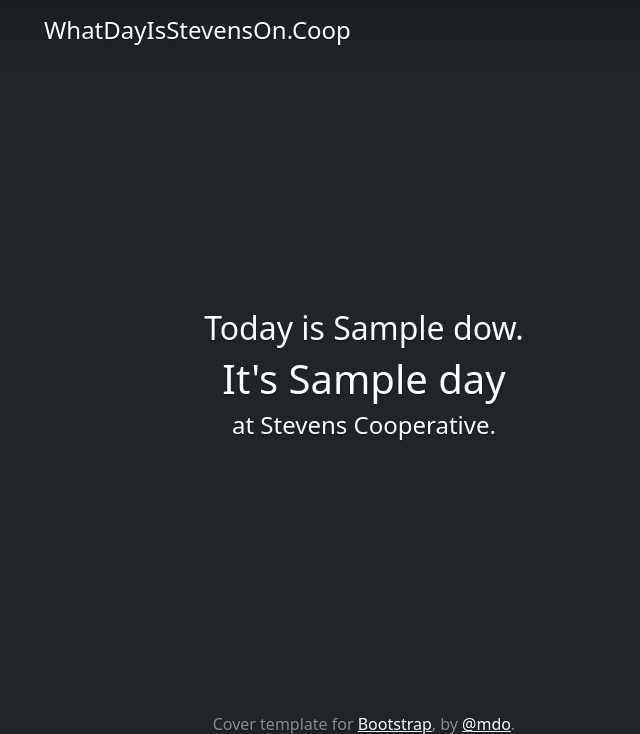
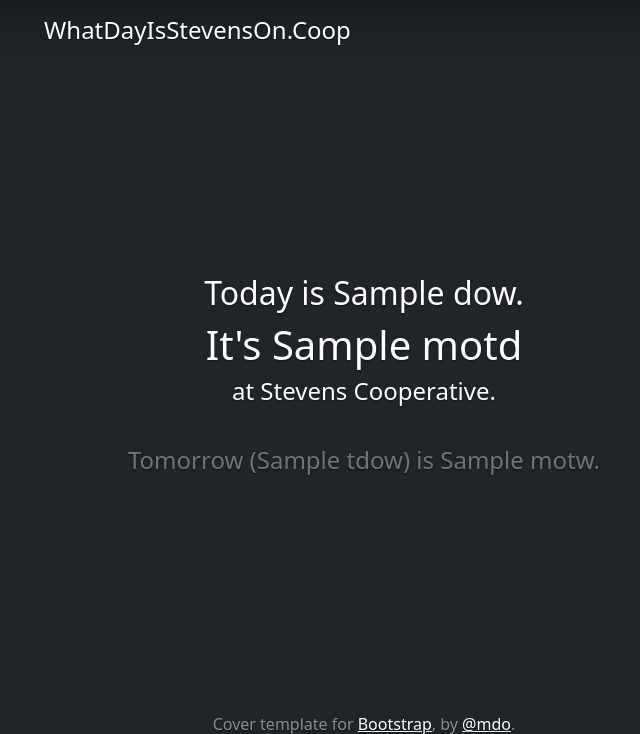
Before and after one commit to anthonymobile/stevens-day-kiosk, a Flask app: template templates/index.html in a window 1280 px wide. Shown: the top 734 px of the page, without its empty margins (276-916 px from the left). Run offline with Flask 2, Linux system fonts and the light colour scheme; the template is opened without the code that fills it: most values are stand-ins (such as "Sample title", 1, 10 or a date in 2020); some libraries are stand-ins or nearby versions.

Commit message:
added tomorrow

```diff
--- a/app.py
+++ b/app.py
@@ -1,5 +1,5 @@
 # https://icalendar.readthedocs.io/en/latest/api.html
-from datetime import date, datetime
+from datetime import date, datetime, timedelta
 from icalendar import Calendar, Event
 import requests
 from flask import Flask, render_template
@@ -11,6 +11,7 @@ bootstrap = Bootstrap5(app)
 
 cal_feed_url = "http://stevenscoop.myschoolapp.com/podium/feed/iCal.aspx?z=EDb8RhfnZRh4jlgx9PDUaR03lkjDvMG7nV%2brhHrb7XbZgJsRtvBfjkV2it8mhyxcYCfWYJ5XB7xTMcJ2vTUr0Q%3d%3d"
 today = date.today()
+tomorrow = date.today() + timedelta(days=1)
 now = datetime.now()
 
 @app.route("/")
@@ -25,16 +26,33 @@ def what_day_is_it():
     # parse it
     stevens_cal = Calendar.from_ical(response.text)
 
-    #TODO: find today's date, any events with "Day " and then parse the integer from [-1]
-
-    day = 'not a school day'
+    #TODO: update to also pass motw
+    motd = 'not a school day'
+    motw = 'not a school day'
 
     for component in stevens_cal.walk():
         if component.name == "VEVENT":
+
+            # find today
             if component.decoded("dtstart") == today:
                 if component.get("summary")[0:7] == "LAB Day":
-                    day = "LAB Day"
+                    motd = "LAB Day"
                 elif component.get("summary")[0:4] == "Day ":
-                    day = f'Day {component.get("summary")[-1]}'
+                    motd = f'Day {component.get("summary")[-1]}'
 
-    return render_template('index.html',now=now, dow= today.strftime('%A'), today=today.strftime('%A %B %-d, %Y'), day=day)
+            # fidn tomorrow
+            if component.decoded("dtstart") == tomorrow:
+                if component.get("summary")[0:7] == "LAB Day":
+                    motw = "LAB Day"
+                elif component.get("summary")[0:4] == "Day ":
+                    motw = f'Day {component.get("summary")[-1]}'
+
+    return render_template('index.html',
+                           now=now,
+                           dow=today.strftime('%A'),
+                           today=today.strftime('%A %B %-d, %Y'),
+                           motd=motd,
+                           tdow=tomorrow.strftime('%A'),
+                           tomorrow=tomorrow.strftime('%A %B %-d, %Y'),
+                           motw=motw
+                           )
--- a/templates/index.html
+++ b/templates/index.html
@@ -16,10 +16,19 @@
     </header>
 
     <main class="px-3">
-        <h2>Today is {{dow}}.</h2>
-        <h1>It's {{day}}</h1>
-        <h4>at Stevens Cooperative.</h4>
-        <!-- <p class="lead">This app does one thing and one thing only—fetch the school calendar from Stevens Cooperative and tell you which day of the learning cycle we're on. The rest is up to you.</p> -->
+      <div class="row">
+        <div class="mb-3">
+          <h2>Today is {{dow}}.</h2>
+          <h1>It's {{motd}}</h1>
+          <h4>at Stevens Cooperative.</h4>
+          <!-- <p class="lead">This app does one thing and one thing only—fetch the school calendar from Stevens Cooperative and tell you which day of the learning cycle we're on. The rest is up to you.</p> -->
+        </div>
+        </div>
+      <div class="row">
+        <div class="mt-3">
+          <h4 class="text-secondary">Tomorrow ({{tdow}}) is {{motw}}.</h4>
+        </div>
+      </div>
 
     </main>
 
```
